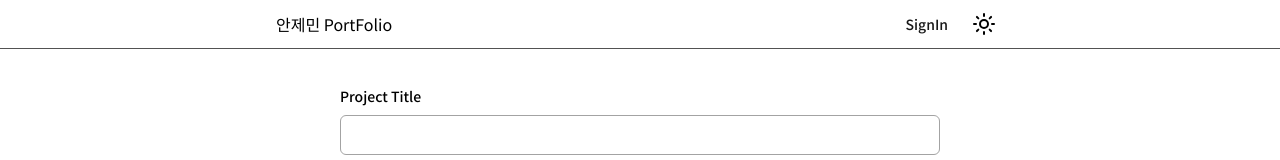
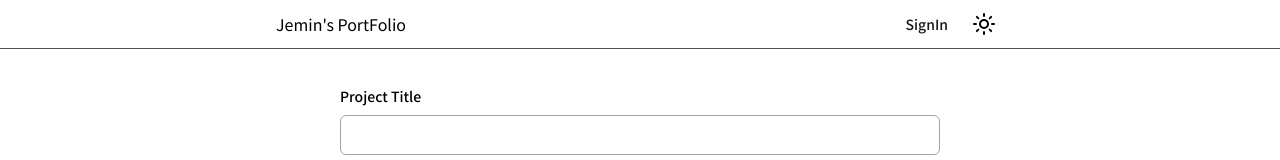
Before and after one commit to KKamjangE/next-portfolio, a Next.js app: page /create-project in a window 1280 px wide. Shown: the top 160 px of the page. Built offline with nearby package versions, Linux system fonts and the light colour scheme; no server answers.

Commit message:
Style: header 문구 수정

```diff
--- a/components/header.tsx
+++ b/components/header.tsx
@@ -15,7 +15,11 @@ export default async function Header() {
             <div className="m-auto flex h-12 max-w-screen-md items-center justify-between px-5 *:flex *:items-center">
                 <div>
                     <NavigationMenu />
-                    <h1 className="hidden lg:block">안제민 PortFolio</h1>
+                    <Link href={"/"}>
+                        <h1 className="hidden lg:block">
+                            Jemin&apos;s PortFolio
+                        </h1>
+                    </Link>
                 </div>
                 <div>
                     {session?.user.id ? (
```
